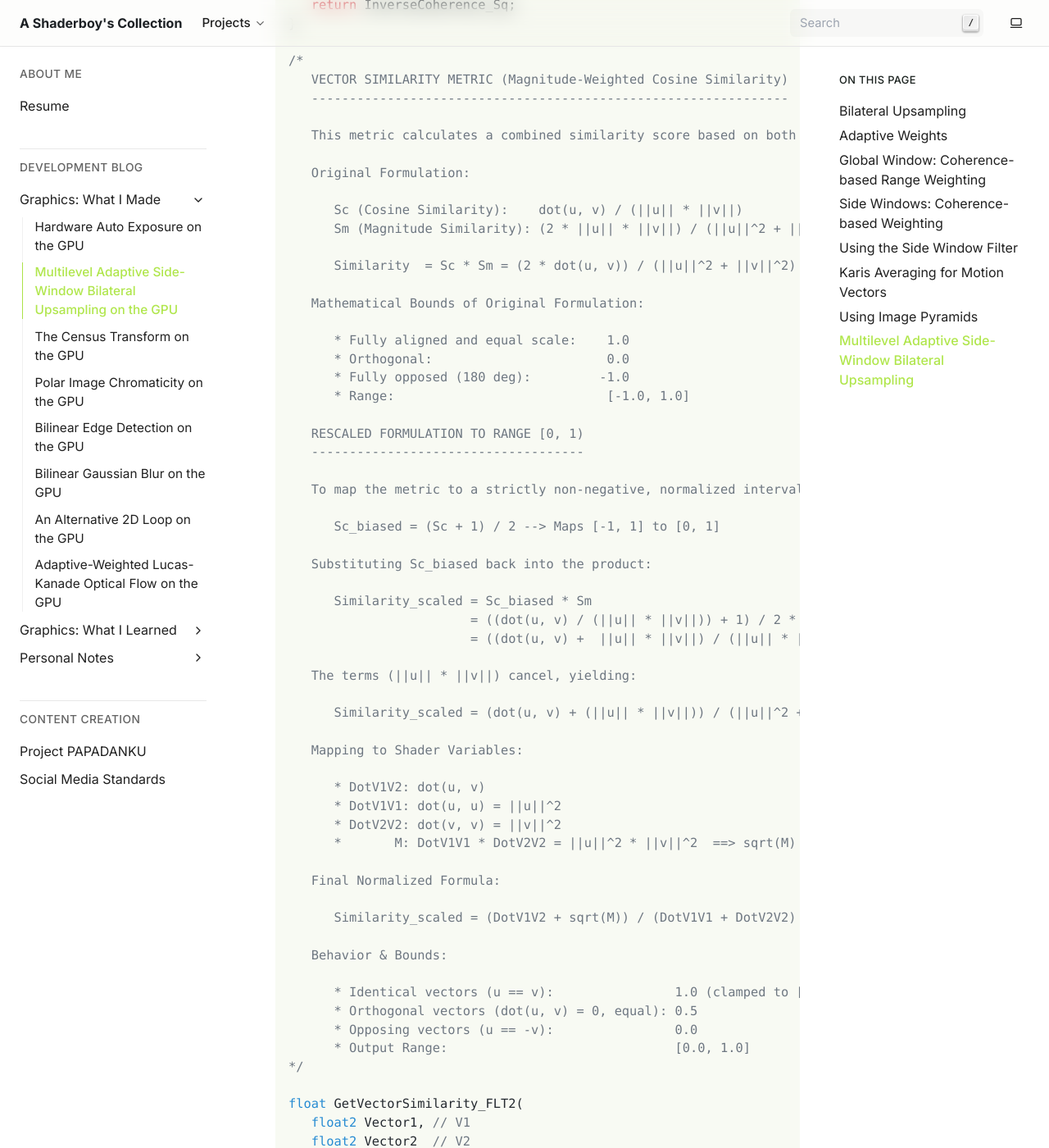
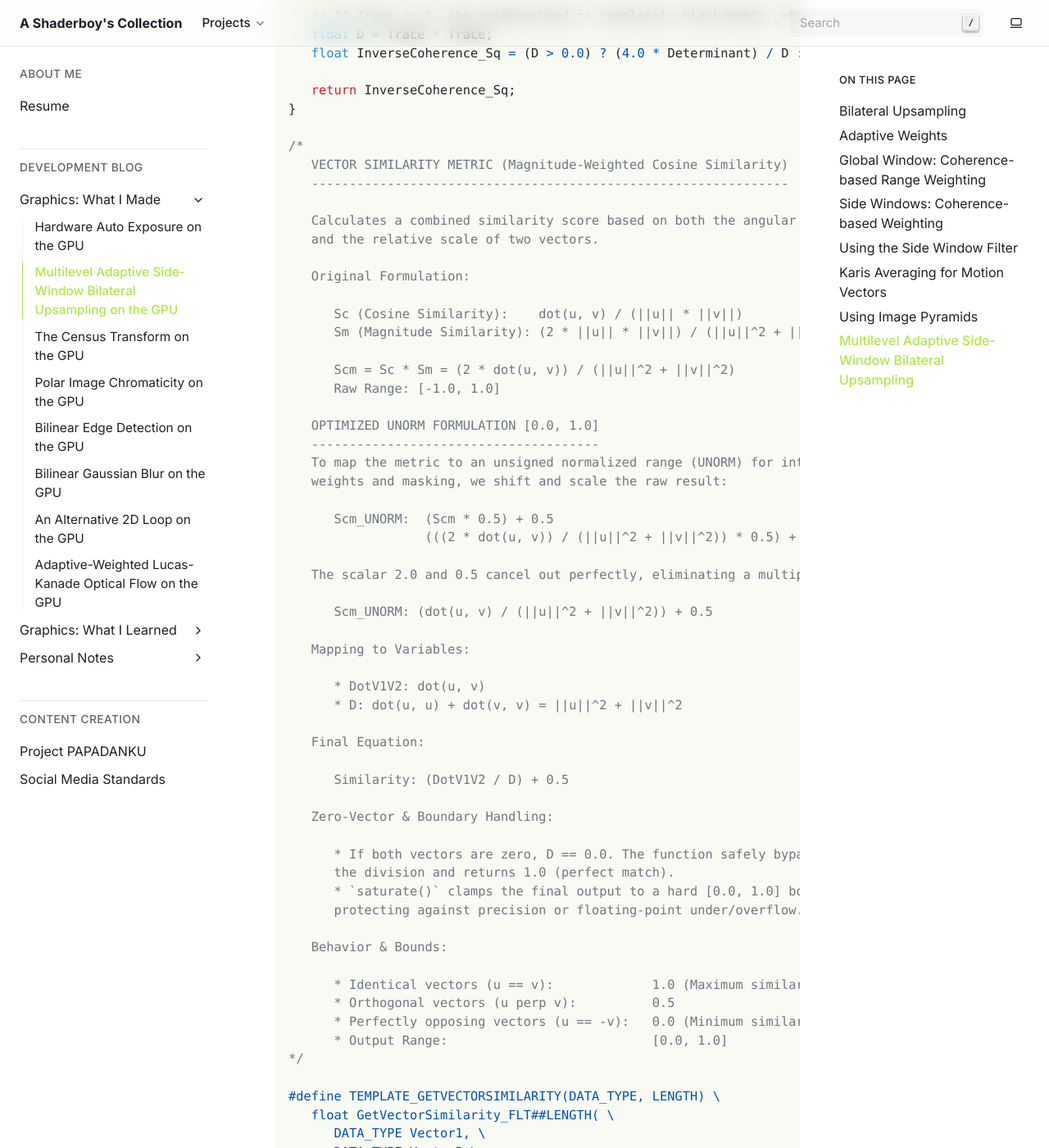
Before and after one commit to papadanku/papadanku.github.io, a Sphinx documentation site: the page built from doc/blog/made/bilateral.rst, in a window 1280 px wide and 1400 px high, scrolled down 7539 px. Shown: the whole window at 82% size. Built offline with Sphinx 7.4.7, drawn with Linux system fonts in a browser that asks for light colours; some of the changed text lies outside the part shown.

Commit message:
Update documentation for bilateral and optical flow algorithms.

```diff
--- a/doc/blog/made/bilateral.rst
+++ b/doc/blog/made/bilateral.rst
@@ -2,7 +2,7 @@
 Multilevel Adaptive Side-Window Bilateral Upsampling on the GPU
 ===============================================================
 
-This document proposes an adaptive, multilevel, side-window bilateral upsampling filter designed for motion vectors, incorporating coherence-based range weighting and coherence-weighted side window selection.
+This document presents an adaptive, multilevel, side-window bilateral upsampling filter designed for motion vectors. The filter incorporates coherence-based range weighting and coherence-weighted side window selection to improve edge preservation and reduce artifacts.
 
 .. seealso::
 
@@ -15,11 +15,11 @@ This document proposes an adaptive, multilevel, side-window bilateral upsampling
 Bilateral Upsampling
 --------------------
 
-Bilateral upsampling uses a high-resolution guide image to interpolate a low-resolution target image. Unlike standard linear interpolation, which assumes a smoothness prior, this technique uses the guide image to identify structural edges.
+Bilateral upsampling uses a high-resolution guide image to interpolate a low-resolution target image. Unlike standard linear interpolation, which assumes smoothness across the entire image, bilateral filtering identifies and preserves structural edges.
 
-The filter computes a weighted average of nearby low-resolution pixels. The weight for each pixel depends on two factors:
+The filter computes a weighted average of nearby low-resolution pixels. Each pixel's contribution depends on two factors:
 
-* **Spatial Distance**: Pixels closer to the target location contribute more.
+* **Spatial Distance**: Pixels closer to the target location contribute more to the result.
 * **Intensity Difference**: Pixels in the guide image with similar intensities to the target guide pixel contribute more.
 
 This dual-weighting ensures that only pixels on the same side of an edge contribute to the result, effectively preserving structural boundaries.
@@ -31,22 +31,22 @@ Adaptive bilateral upsampling improves the process by dynamically adjusting the
 
 In homogeneous regions (high coherence), the filter allows a wider range of pixels to contribute, enhancing smoothing. In edge regions (low coherence), the filter becomes more restrictive. This adaptive behavior minimizes artifacts and ensures that the filter's strength is proportional to the local content's directional consistency.
 
-The implementation uses a coherence-based approach that computes normalized squared coherence from covariance matrices to determine range weights, providing more accurate edge preservation than traditional methods.
+The implementation uses a coherence-based approach that computes normalized squared coherence from covariance matrices to determine range weights. This provides more accurate edge preservation than traditional methods.
 
 Global Window: Coherence-based Range Weighting
 ----------------------------------------------
 
-To determine the overall range sensitivity, the filter calculates the **Coefficient of Variation (CoV)** from the local image samples. The CoV, defined as the ratio of the trace of the covariance matrix to the squared magnitude of the mean (:math:`\text{Tr} / M`), quantifies the relative dispersion of the samples within the window. A high CoV indicates greater variability (e.g., near edges), while a low CoV suggests homogeneity.
-
-The squared CoV, stored in `GlobalWindowCoV_Sq`, is computed as:
+To determine the overall range sensitivity, the filter calculates the **Coefficient of Variation (CoV)** from the local image samples. The CoV quantifies the relative dispersion of the samples within the window:
 
 .. math::
 
    \text{CoV}^2 = \frac{\text{Tr}(\mathbf{\Sigma})}{\|\mathbf{\mu}\|^2}
 
-where :math:`\mathbf{\Sigma}` is the covariance matrix of the samples, and :math:`\mathbf{\mu}` is their mean. This value is then used in the **Lorentzian range weighting function** to modulate the influence of each sample based on its similarity to the reference.
+where :math:`\mathbf{\Sigma}` is the covariance matrix of the samples, and :math:`\mathbf{\mu}` is their mean. A high CoV indicates greater variability (e.g., near edges), while a low CoV suggests homogeneity.
 
-The **Normalized Squared Coherence** is computed using the covariance matrix of the samples and is defined as:
+The squared CoV, stored in `GlobalWindowCoV_Sq`, is computed as shown above. This value is then used in the **Lorentzian range weighting function** to modulate the influence of each sample based on its similarity to the reference.
+
+The **Normalized Squared Coherence** is computed using the covariance matrix of the samples:
 
 .. math::
 
@@ -217,74 +219,73 @@ The updated implementation incorporates a **magnitude-weighted cosine similarity
       VECTOR SIMILARITY METRIC (Magnitude-Weighted Cosine Similarity)
       ---------------------------------------------------------------
 
-      This metric calculates a combined similarity score based on both angular alignment and relative scale of two-dimensional vectors u and v.
+      Calculates a combined similarity score based on both the angular alignment
+      and the relative scale of two vectors.
 
       Original Formulation:
 
          Sc (Cosine Similarity):    dot(u, v) / (||u|| * ||v||)
          Sm (Magnitude Similarity): (2 * ||u|| * ||v||) / (||u||^2 + ||v||^2)
 
-         Similarity  = Sc * Sm = (2 * dot(u, v)) / (||u||^2 + ||v||^2)
+         Scm = Sc * Sm = (2 * dot(u, v)) / (||u||^2 + ||v||^2)
+         Raw Range: [-1.0, 1.0]
 
-      Mathematical Bounds of Original Formulation:
+      OPTIMIZED UNORM FORMULATION [0.0, 1.0]
+      --------------------------------------
+      To map the metric to an unsigned normalized range (UNORM) for interpolation
+      weights and masking, we shift and scale the raw result:
 
-         * Fully aligned and equal scale:    1.0
-         * Orthogonal:                       0.0
-         * Fully opposed (180 deg):         -1.0
-         * Range:                            [-1.0, 1.0]
+         Scm_UNORM:  (Scm * 0.5) + 0.5
+                     (((2 * dot(u, v)) / (||u||^2 + ||v||^2)) * 0.5) + 0.5
 
-      RESCALED FORMULATION TO RANGE [0, 1)
-      ------------------------------------
+      The scalar 2.0 and 0.5 cancel out perfectly, eliminating a multiplication step:
 
-      To map the metric to a strictly non-negative, normalized interval [0, 1) suitable for interpolation weights, texture masking, and blend factors, we apply an affine transformation to the angular component:
+         Scm_UNORM: (dot(u, v) / (||u||^2 + ||v||^2)) + 0.5
 
-         Sc_biased = (Sc + 1) / 2 --> Maps [-1, 1] to [0, 1]
-
-      Substituting Sc_biased back into the product:
-
-         Similarity_scaled = Sc_biased * Sm
-                           = ((dot(u, v) / (||u|| * ||v||)) + 1) / 2 * (2 * ||u|| * ||v||) / (||u||^2 + ||v||^2)
-                           = ((dot(u, v) +  ||u|| * ||v||) / (||u|| * ||v||)) * (||u|| * ||v||) / (||u||^2 + ||v||^2)
-
-      The terms (||u|| * ||v||) cancel, yielding:
-
-         Similarity_scaled = (dot(u, v) + (||u|| * ||v||)) / (||u||^2 + ||v||^2)
-
-      Mapping to Shader Variables:
+      Mapping to Variables:
 
          * DotV1V2: dot(u, v)
-         * DotV1V1: dot(u, u) = ||u||^2
-         * DotV2V2: dot(v, v) = ||v||^2
-         *       M: DotV1V1 * DotV2V2 = ||u||^2 * ||v||^2  ==> sqrt(M) = ||u|| * ||v||
+         * D: dot(u, u) + dot(v, v) = ||u||^2 + ||v||^2
 
-      Final Normalized Formula:
+      Final Equation:
 
-         Similarity_scaled = (DotV1V2 + sqrt(M)) / (DotV1V1 + DotV2V2)
+         Similarity: (DotV1V2 / D) + 0.5
+
+      Zero-Vector & Boundary Handling:
+
+         * If both vectors are zero, D == 0.0. The function safely bypasses
+         the division and returns 1.0 (perfect match).
+         * `saturate()` clamps the final output to a hard [0.0, 1.0] boundary,
+         protecting against precision or floating-point under/overflow.
 
       Behavior & Bounds:
 
-         * Identical vectors (u == v):                1.0 (clamped to [0, 1))
-         * Orthogonal vectors (dot(u, v) = 0, equal): 0.5
-         * Opposing vectors (u == -v):                0.0
-         * Output Range:                              [0.0, 1.0]
+         * Identical vectors (u == v):             1.0 (Maximum similarity)
+         * Orthogonal vectors (u perp v):          0.5
+         * Perfectly opposing vectors (u == -v):   0.0 (Minimum similarity)
+         * Output Range:                           [0.0, 1.0]
    */
 
-   float GetVectorSimilarity_FLT2(
-      float2 Vector1, // V1
-      float2 Vector2  // V2
-   )
-   {
-      float DotV1V2 = dot(Vector1, Vector2);
-      float DotV1V1 = dot(Vector1, Vector1);
-      float DotV2V2 = dot(Vector2, Vector2);
+   #define TEMPLATE_GETVECTORSIMILARITY(DATA_TYPE, LENGTH) \
+      float GetVectorSimilarity_FLT##LENGTH( \
+         DATA_TYPE Vector1, \
+         DATA_TYPE Vector2 \
+      ) \
+      { \
+         float DotV1V2 = dot(Vector1, Vector2); \
+         float DotV1V1 = dot(Vector1, Vector1); \
+         float DotV2V2 = dot(Vector2, Vector2); \
+         \
+         float D = DotV1V1 + DotV2V2; \
+         float Similarity = (D > 0.0) ? saturate((DotV1V2 / D) + 0.5) : 1.0; \
+         \
+         return Similarity; \
+      }
 
-      float M = DotV1V1 * DotV2V2;
-      float N = DotV1V2 + sqrt(M);
-      float D = DotV1V1 + DotV2V2;
-      float Similarity = (M > 0.0) ? N / D : 1.0;
-
-      return Similarity;
-   }
+   TEMPLATE_GETVECTORSIMILARITY(float, 1) // GetVectorSimilarity_FLT1(float Vector1, float Vector2)
+   TEMPLATE_GETVECTORSIMILARITY(float2, 2) // GetVectorSimilarity_FLT2(float2 Vector1, float2 Vector2)
+   TEMPLATE_GETVECTORSIMILARITY(float3, 3) // GetVectorSimilarity_FLT3(float3 Vector1, float3 Vector2)
+   TEMPLATE_GETVECTORSIMILARITY(float4, 4) // GetVectorSimilarity_FLT4(float4 Vector1, float4 Vector2)
 
    float GetLorentzian1D(float X, float A, float FWHM)
    {
```
Also changed, not shown: other parts of doc/blog/made/bilateral.rst (+9 -7 lines), doc/blog/made/opticalflow.rst (+133 -60 lines).
